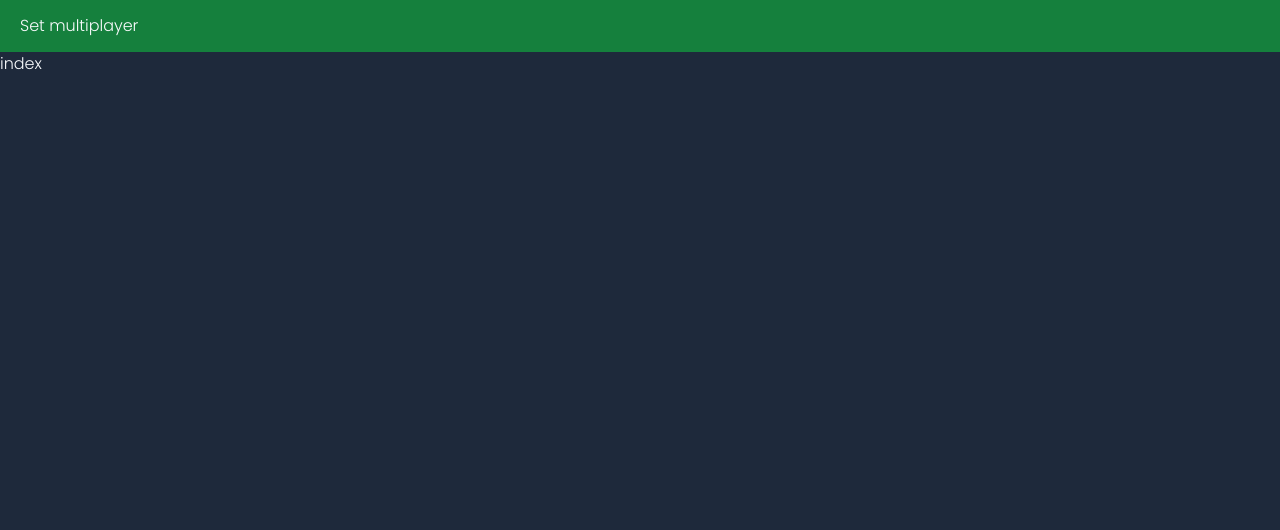
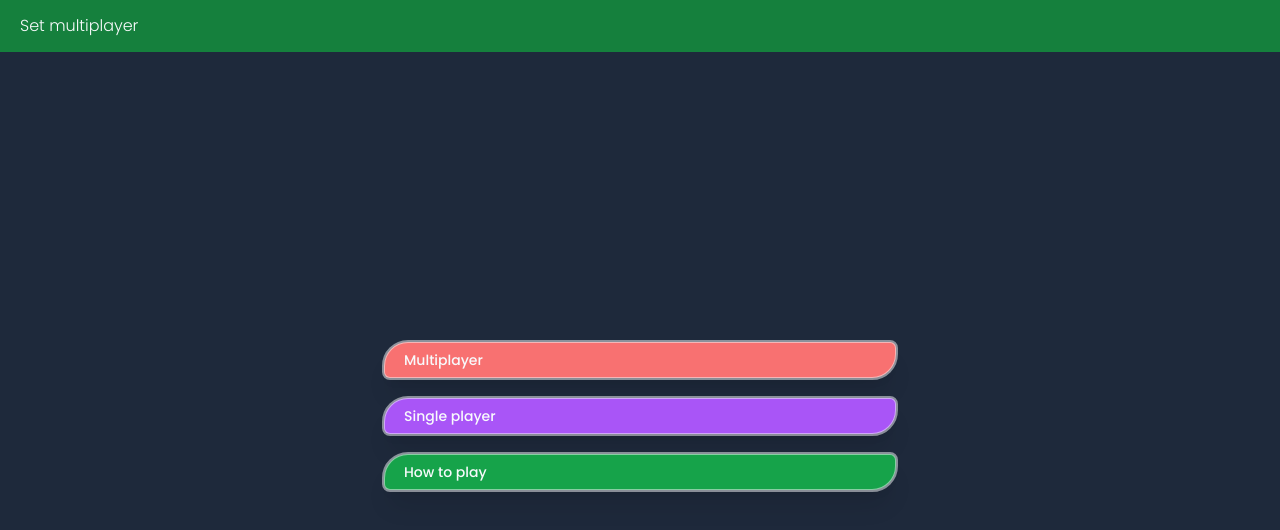
Before and after one commit to R15NTL/set-multiplayer-next, a Next.js app: page / in a window 1280 px wide. Shown: the top 530 px of the page. Built offline with nearby package versions, Linux system fonts and the light colour scheme.

Commit message:
Buttons created

```diff
--- /dev/null
+++ b/src/components/button/Button.tsx
@@ -0,0 +1,22 @@
+import React from "react";
+import Link, { LinkProps } from "next/link";
+// Local
+import ButtonContained, { ButtonContainedProps } from "./ButtonContained";
+
+export interface ButtonProps extends ButtonContainedProps {
+  href?: LinkProps["href"];
+  variant?: "contained";
+}
+
+export default function Button({
+  href,
+  variant = "contained",
+  ...other
+}: ButtonProps) {
+  const renderButton = (
+    <ButtonContained tabIndex={href ? -1 : other.tabIndex} {...other} />
+  );
+
+  if (href) return <Link href={href}>{renderButton}</Link>;
+  return <>{renderButton}</>;
+}
--- /dev/null
+++ b/src/components/button/ButtonBase.tsx
@@ -0,0 +1,22 @@
+import React from "react";
+
+export interface ButtonBaseProps
+  extends React.HTMLAttributes<HTMLButtonElement> {}
+
+export default function ButtonBase({
+  className,
+  children,
+  ...other
+}: ButtonBaseProps) {
+  return (
+    <button
+      className={`py-2 px-3 text-sm text-left font-medium
+rounded-md
+outline -outline-offset-1 outline-slate-50/50
+ shadow-xl flext content-between ${className}`}
+      {...other}
+    >
+      {children}
+    </button>
+  );
+}
--- /dev/null
+++ b/src/components/button/ButtonContained.tsx
@@ -0,0 +1,46 @@
+import React from "react";
+// Local
+import ButtonBase, { ButtonBaseProps } from "./ButtonBase";
+
+export interface ButtonContainedProps extends ButtonBaseProps {
+  color?: "multiplayer" | "singleplayer" | "settings";
+}
+
+export default function ButtonContained({
+  className,
+  children,
+  color = "multiplayer",
+  ...other
+}: ButtonContainedProps) {
+  switch (color) {
+    case "multiplayer":
+      return (
+        <ButtonBase
+          {...other}
+          className={` bg-multiplayer-mid hover:bg-multiplayer-dark active:bg-multiplayer-light ${className}`}
+        >
+          {children}
+        </ButtonBase>
+      );
+    case "singleplayer":
+      return (
+        <ButtonBase
+          {...other}
+          className={` bg-single-player-mid hover:bg-single-player-dark active:bg-single-player-light ${className}`}
+        >
+          {children}
+        </ButtonBase>
+      );
+    case "settings":
+      return (
+        <ButtonBase
+          {...other}
+          className={` bg-settings-mid hover:bg-settings-dark active:bg-settings-light ${className}`}
+        >
+          {children}
+        </ButtonBase>
+      );
+    default:
+      return <ButtonBase className={`${className}`}>{children}</ButtonBase>;
+  }
+}
--- /dev/null
+++ b/src/components/button/index.ts
@@ -0,0 +1,2 @@
+export { default as Button } from "./Button";
+export * from "./Button";
--- /dev/null
+++ b/src/features/home/MenuButton.tsx
@@ -0,0 +1,26 @@
+import React from "react";
+import Link, { LinkProps } from "next/link";
+import Button, { ButtonProps } from "../../components/button/Button";
+
+interface MenuButtonProps extends ButtonProps {
+  title?: string;
+}
+
+export default function MenuButton({
+  title,
+  className,
+  children,
+  ...other
+}: MenuButtonProps) {
+  return (
+    <Button
+      {...other}
+      className=" text-2xl text-left rounded-tl-3xl rounded-br-3xl"
+    >
+      <div className="flex justify-between px-2">
+        <p>{title}</p>
+        {children}
+      </div>
+    </Button>
+  );
+}
--- a/src/layouts/mainLayout/MainLayout.tsx
+++ b/src/layouts/mainLayout/MainLayout.tsx
@@ -11,7 +11,7 @@ export default function MainLayout({ children, className }: MainLayoutProps) {
   return (
     <div className={`min-h-screen flex flex-col pt-header-height ${className}`}>
       <Header />
-      <main className="flex-grow">{children}</main>
+      <main className="flex-grow flex">{children}</main>
     </div>
   );
 }
--- a/src/pages/index.tsx
+++ b/src/pages/index.tsx
@@ -1,9 +1,26 @@
 import React from "react";
 // Layout
 import MainLayout from "../layouts/mainLayout/MainLayout";
+// Components
+import MenuButton from "@/features/home/MenuButton";
+import ButtonBase from "@/components/button/ButtonBase";
+import ButtonContained from "@/components/button/ButtonContained";
 
-Index.getLayout = (page: React.ReactNode) => <MainLayout>{page}</MainLayout>;
+Index.getLayout = (page: React.ReactNode) => (
+  <MainLayout className="px-page-x-padding">{page}</MainLayout>
+);
 
 export default function Index() {
-  return <div>index</div>;
+  return (
+    <div className="py-page-y-padding m-auto flex-1 h-full flex items-center flex-grow">
+      <div className="m-auto flex gap-5 flex-col w-full max-w-lg">
+        <MenuButton title="Multiplayer" color="multiplayer">
+          <div className=""></div>
+        </MenuButton>
+        <MenuButton color="singleplayer" title="Single player" />
+        <MenuButton color="settings" title="How to play" />
+        <div></div>
+      </div>
+    </div>
+  );
 }
--- a/src/theme/theme.ts
+++ b/src/theme/theme.ts
@@ -14,4 +14,17 @@ export const themeExtention = {
     "page-x-margin": "1.25rem",
     "page-y-margin": "2.5rem",
   },
+  colors: {
+    "multiplayer-dark": "#ef4444",
+    "multiplayer-mid": "#f87171",
+    "multiplayer-light": "#fca5a5",
+
+    "single-player-dark": "#9233ea",
+    "single-player-mid": "#a955f7",
+    "single-player-light": "#c084fc",
+
+    "settings-dark": "#15803d",
+    "settings-mid": "#16a34a",
+    "settings-light": "#22c55e",
+  },
 };
```
Also changed, not shown: tailwind.config.ts (renamed from tailwind.config.js).
